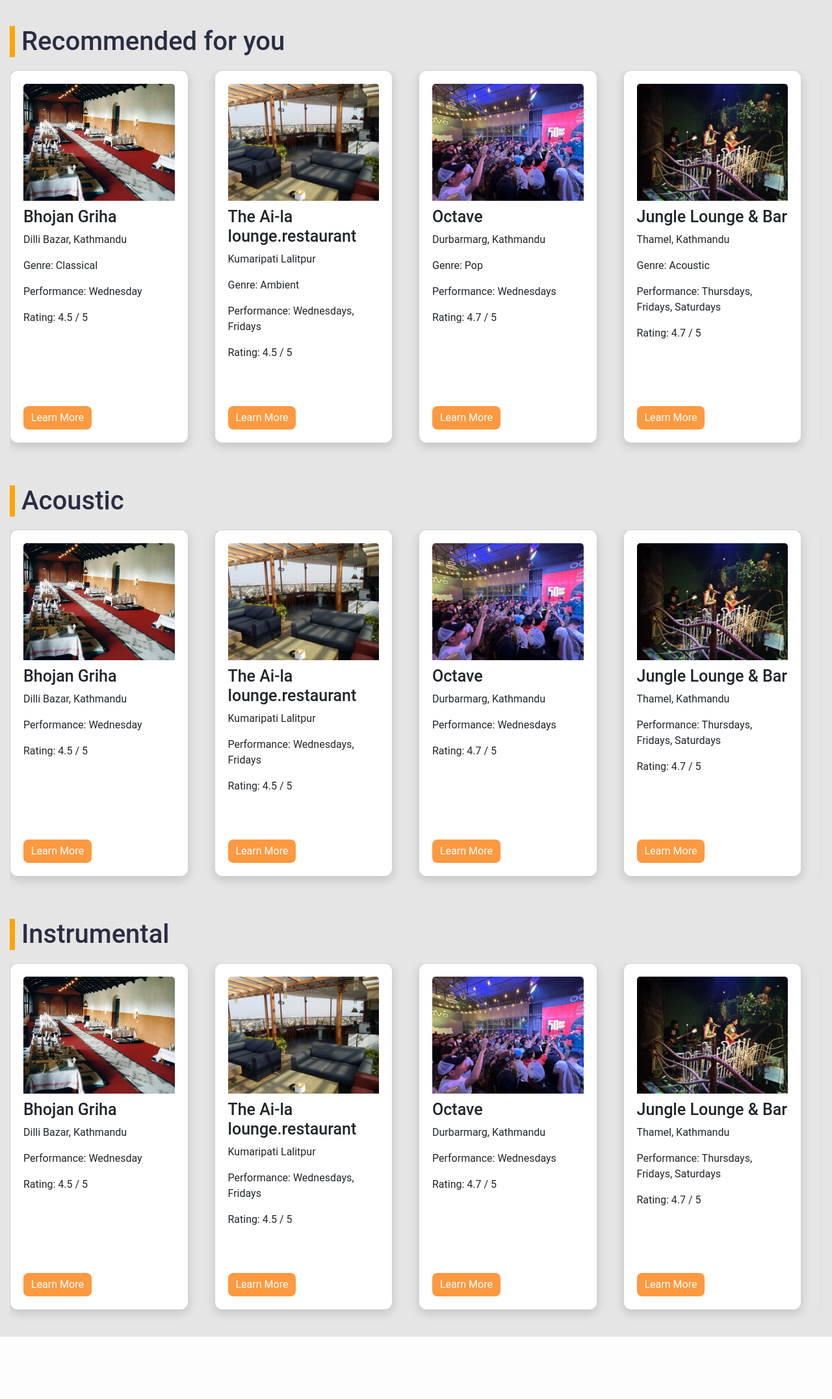
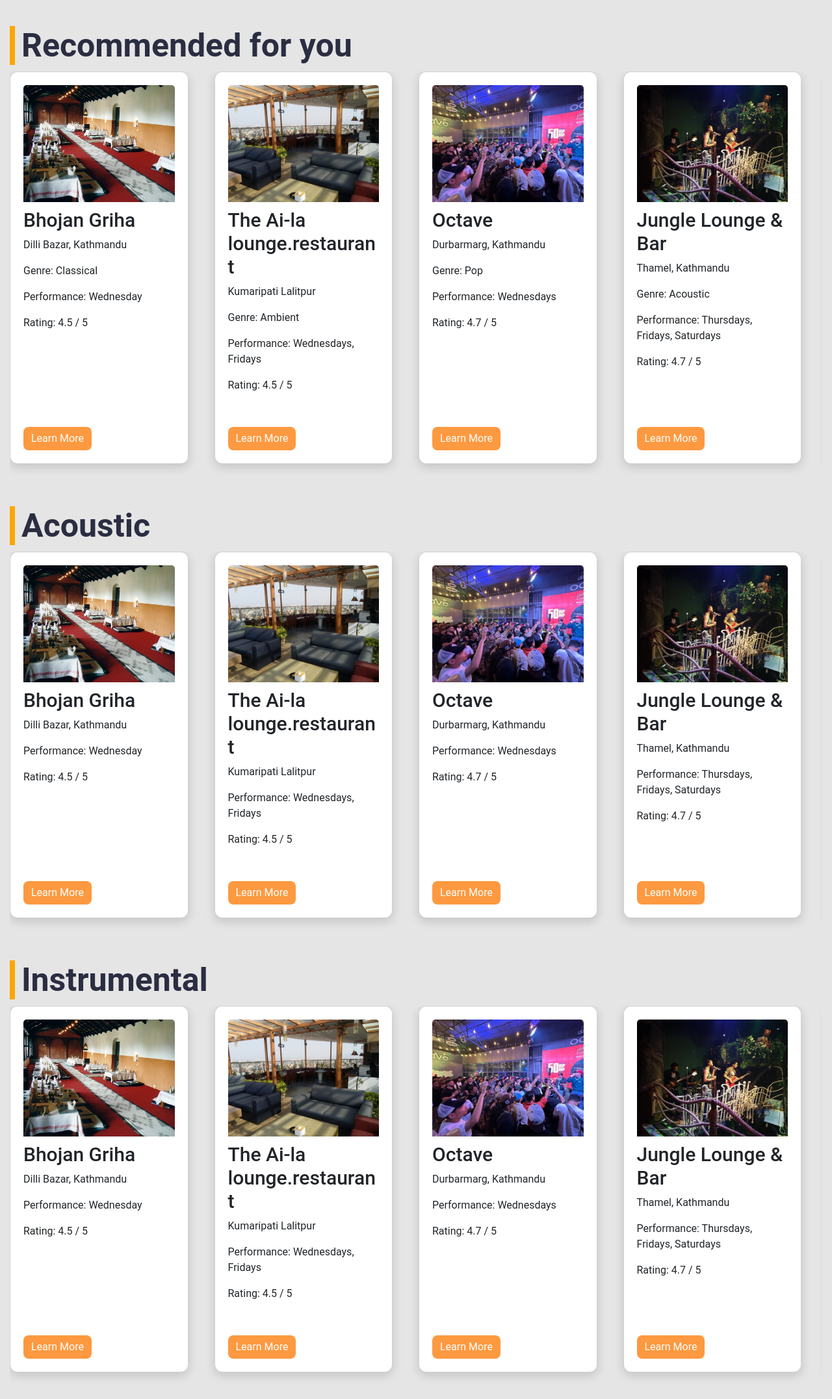
Before and after one commit to Tricch/LMRR, a Django app: page /dashboard in a window 1280 px wide. Shown: the part 79-2232 px from the top of the page at 65% size. Before the commit the page ends 2136 px from the top, so only its background shows below. Run offline with Django 5.2, Linux system fonts and the light colour scheme; a user stored in the database is signed in; data comes from the database, SQL or seed files in the repository.

Commit message:
new changes

```diff
--- a/static/css/style.css
+++ b/static/css/style.css
@@ -236,7 +236,8 @@
 }
 
 .card .card-title {
-  font-size: 25px;
+  font: weight 550px;
+  font-size: 30px;
 }
 
 .card .card-content {
--- a/templates/dashboard.html
+++ b/templates/dashboard.html
@@ -21,8 +21,9 @@
     margin: 0 auto;
 }
 h2 {
-    font-size: 40px;
-    margin: 40px 0 20px;
+    font-size: 50px;
+    font-weight: 600;
+    margin: 40px 0 10px;
 }
 
 {% endblock css %}
```
